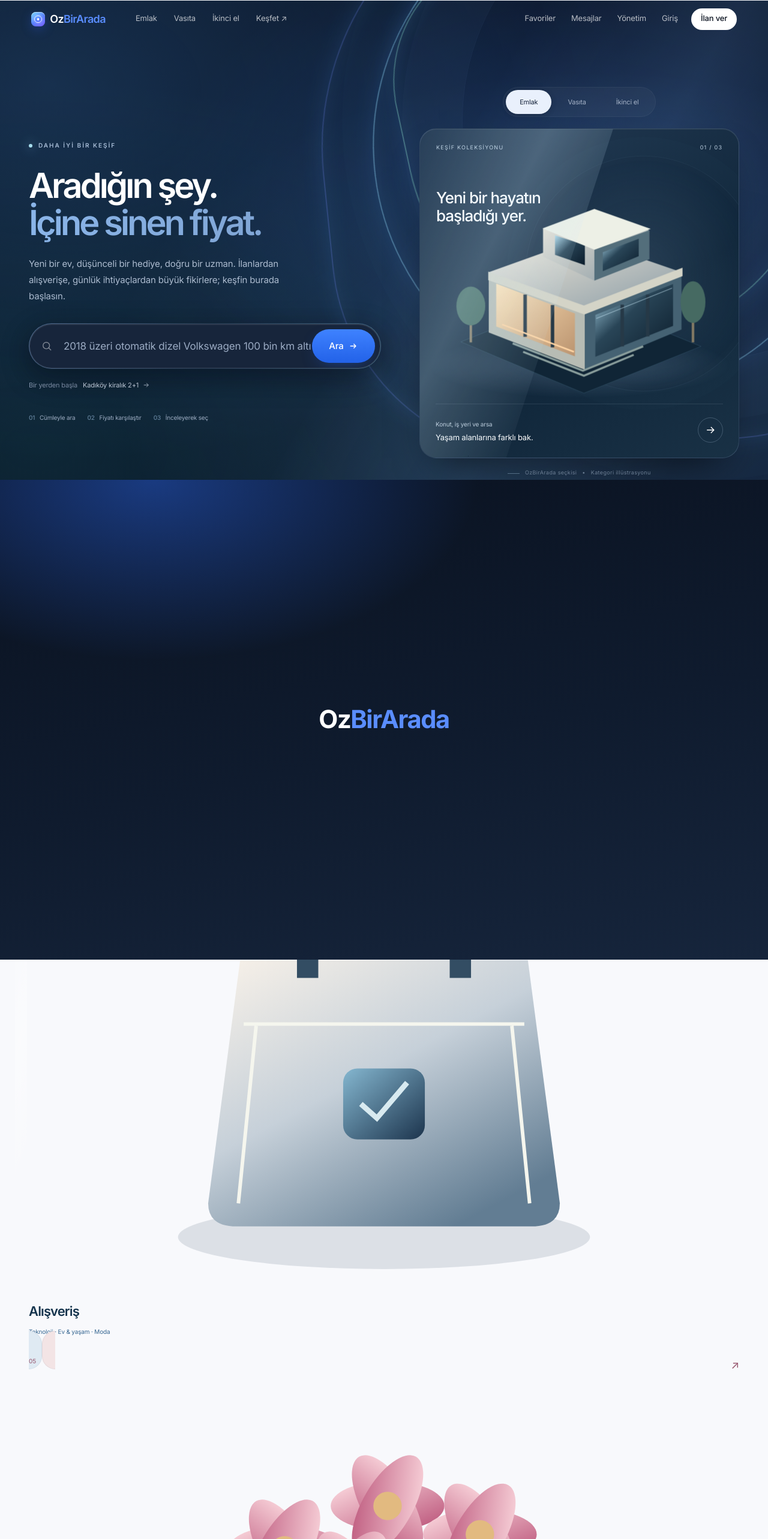
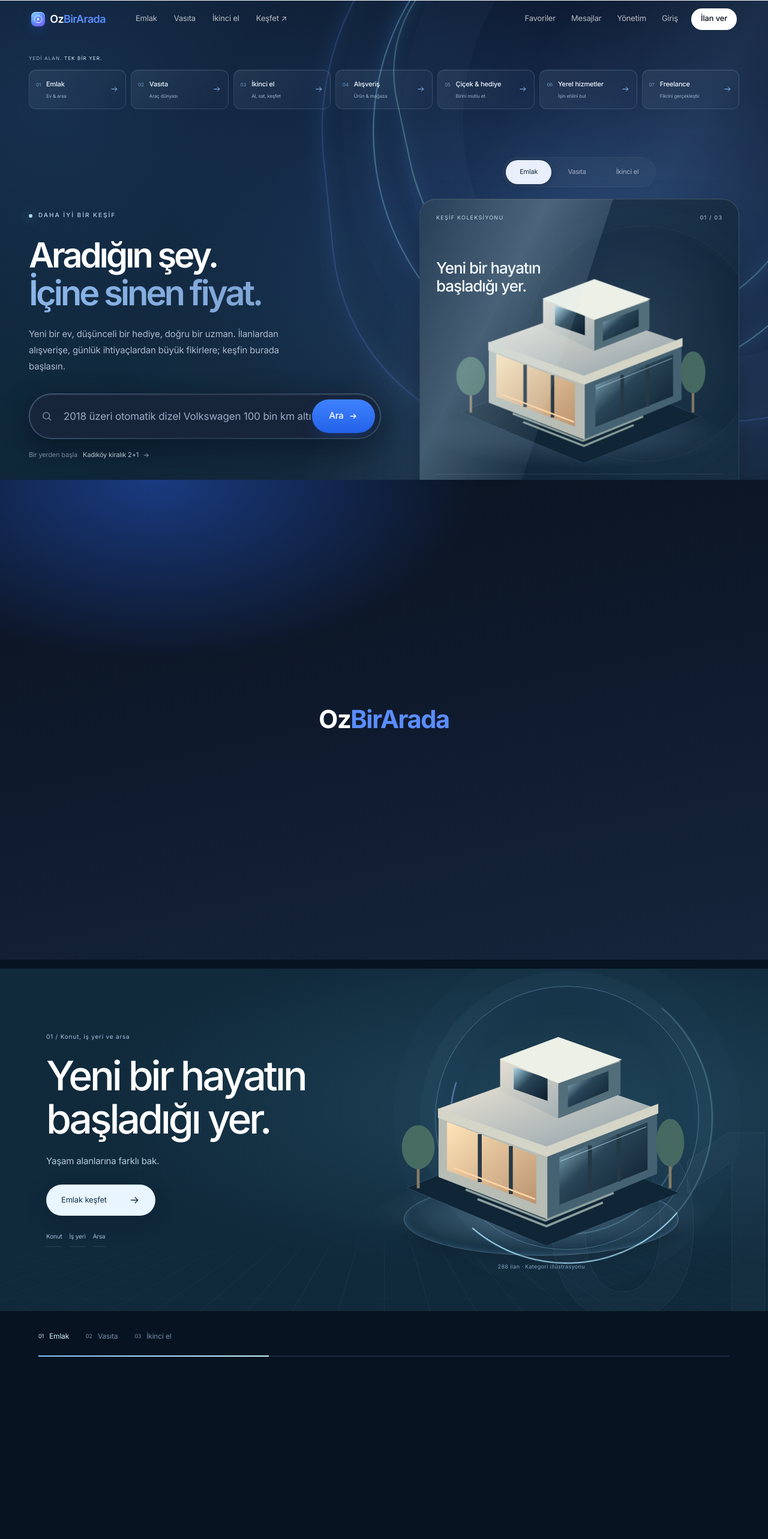
Before and after one commit to dracarysbae/ozilan, a Next.js app in the folder ozilan/: page / in a window 1280 px wide. Shown: the top 2566 px of the page at 60% size. Built offline with nearby package versions, Linux system fonts and the light colour scheme.

Commit message:
Restore category-first home opening and prominent cinematic transitions

```diff
--- a/ozilan/src/app/editorial.css
+++ b/ozilan/src/app/editorial.css
@@ -241,3 +241,76 @@
 html[data-motion=reduced] .editorial-media-window,html[data-motion=reduced] .hotspot-dot::before,html[data-motion=reduced] .resale-filters .market-secondary-filters { animation:none!important; }
 html[data-motion=reduced] .editorial-media-light { animation:none; opacity:0; }
 html[data-motion=reduced] .editorial-media-photo,html[data-motion=reduced] .resale-picture::after { transition:none; }
+
+/* Restore the kinetic category-first experience: never hide it behind photo spreads. */
+.opening-categories { position:relative; z-index:2; max-width:1304px; margin:0 auto; padding:26px 48px 0; }
+.opening-categories>p { color:#9eb7d2; font-size:8px; letter-spacing:.14em; margin-bottom:13px; }
+.opening-categories>p>span { color:#daedff; }
+.opening-categories>div { display:grid; grid-template-columns:repeat(7,minmax(0,1fr)); gap:8px; }
+.opening-categories a { display:flex; align-items:center; gap:9px; position:relative; overflow:hidden; min-width:0; padding:15px 11px; border:1px solid #c0e1ff24; border-radius:12px; background:linear-gradient(135deg,#d9f0ff14,#6e92da05); box-shadow:inset 0 1px #e2f5ff15; color:#edf6ff; transition:background .3s,box-shadow .3s,translate .3s; }
+.opening-categories b { display:block; font-size:11px; font-weight:500; white-space:nowrap; }
+.opening-categories small { display:block; font-size:8px; color:#9aafc9; margin-top:5px; white-space:nowrap; }
+.opening-category-index { color:#6f98c6; font-size:8px; align-self:flex-start; padding-top:3px; }
+.opening-categories a>svg { width:15px; height:15px; margin-left:auto; flex-shrink:0; color:#90caff; }
+.opening-categories a::after { content:""; position:absolute; inset:0; background:linear-gradient(110deg,transparent 25%,#b6ddff70 49%,transparent 70%); transform:translateX(-120%); pointer-events:none; }
+.opening-categories a:hover { translate:0 -4px; background:#6093c929; box-shadow:0 10px 30px #06172f44,inset 0 1px #b2d9ff66; }
+.opening-categories a:hover::after { animation:restoredFoil .85s ease-out; }
+html[data-motion=full] .opening-categories a { animation:openingCategoryEnter .8s cubic-bezier(.16,1,.3,1) backwards; }
+.restored-category-deck { display:grid; grid-template-columns:repeat(4,minmax(0,1fr)); gap:18px; margin:0 0 52px; perspective:1100px; }
+.restored-category-deck .gateway-card { transform-origin:50% 70%; border-color:#55789f28; box-shadow:inset 0 1px #fff9,0 12px 30px -26px #234d7980; }
+.restored-category-deck .gateway-card h3 { font-size:23px; }
+.restored-category-deck .gateway-card .market-illustration { animation:categoryObjectFloat 7s ease-in-out infinite; }
+.restored-category-deck .gateway-card:nth-child(2n) .market-illustration { animation-delay:-2.5s; }
+.restored-category-deck .gateway-card:nth-child(3n) .market-illustration { animation-delay:-4s; }
+.resale-cover-categories { grid-column:1/-1; display:grid; grid-template-columns:repeat(4,minmax(0,1fr)); gap:12px; padding-top:10px; }
+.resale-cover-categories>button { display:flex; justify-content:space-between; gap:15px; align-items:center; padding:17px 19px; border:1px solid #c2e1fa44; border-radius:12px; color:#e3f2ff; background:linear-gradient(125deg,#86b2d825,#183b5a33); box-shadow:inset 0 1px #bfe7ff20; font-size:12px; }
+.resale-cover-categories>button[aria-pressed=true] { background:#dbedfa; color:#193b57; }
+.resale-cover-categories>button>svg { width:18px; flex-shrink:0; }
+.resale-intro-art { transform:perspective(1100px) translateY(calc(var(--scroll-drift,0px)*.25)) rotateY(calc(var(--scroll-rotation,0deg)*-.35)); }
+.resale-intro-art::after { content:""; position:absolute; inset:7%; border:2px solid transparent; border-top-color:#bde9ff; border-left-color:#a2d5ed4d; border-radius:48%; animation:orbitTracer 11s linear infinite; pointer-events:none; }
+html[data-motion=full] .resale-intro-art>svg { animation:marketLevitate 7s ease-in-out infinite; }
+.resale-intro-art .resale-tag { animation:restoredTagFloat 6s ease-in-out infinite; }
+.resale-intro-art>span:first-child { color:#9fcde244; }
+.market-hero-art { transform:perspective(1100px) translateY(calc(var(--scroll-drift,0px)*.2)) rotateY(calc(var(--scroll-rotation,0deg)*-.3)); }
+.market-hero-art .market-illustration { animation:marketLevitate 7s ease-in-out infinite; }
+.resale-grid,.market-catalog { perspective:1100px; }
+.resale-grid>.sculpted-card,.market-catalog>.sculpted-card { position:relative; overflow:hidden; transform-origin:50% 70%; }
+.market-catalog>.market-item.sculpted-card { animation:none; }
+.resale-feed,.market-hub,.gateway-editorial { overflow-x:clip; }
+.resale-card.sculpted-card>.resale-picture { clip-path:inset(0 calc((1 - var(--card-open,1))*100%) 0 0); }
+.resale-card.sculpted-card:nth-child(even)>.resale-picture { clip-path:inset(0 0 0 calc((1 - var(--card-open,1))*100%)); }
+.resale-card.sculpted-card>.resale-picture>a>svg { transform:scale(calc(1.2 - var(--card-open,1)*.2)); }
+.resale-card.sculpted-card:hover>.resale-picture>a>svg { transform:scale(1.06); }
+.sculpted-card:focus-within { transform:none!important; --card-open:1!important; }
+.sculpted-card::after { z-index:3; }
+.restored-category-deck>.sculpted-card::after { transition:none; transform:translateX(calc(-110% + var(--card-open,1)*220%)); }
+.gateway-feature.cinema-ready { transform:perspective(1200px) translate3d(-44px,65px,-60px) rotateY(-12deg) scale(.94); }
+.gateway-feature-gift.cinema-ready { transform:perspective(1200px) translate3d(44px,65px,-60px) rotateY(12deg) scale(.94); }
+.gateway-feature.cinema-visible { transform:none; }
+.gateway-workbench.cinema-ready { transform:perspective(1200px) translate3d(0,70px,-80px) rotateX(10deg) scale(.95); }
+.gateway-workbench.cinema-visible { transform:none; }
+.editorial-media[data-in-view=true][data-motion=full] .editorial-media-photo { animation:editorialBreathing 9s ease-in-out infinite; }
+.editorial-media-light { animation-duration:7s; }
+.restored-category-deck[data-playing=false] .market-illustration,.resale-intro-art[data-playing=false]>svg,.resale-intro-art[data-playing=false]::after,.resale-intro-art[data-playing=false] .resale-tag,.market-hero-art[data-playing=false] .market-illustration,.market-hero-art[data-playing=false] .market-orbit::after { animation-play-state:paused; }
+@keyframes openingCategoryEnter { from { opacity:0; transform:perspective(800px) translate3d(-30px,32px,-70px) rotateY(-25deg) scale(.86); } to { opacity:1; transform:perspective(800px) translate3d(0,0,0) rotateY(0) scale(1); } }
+@keyframes categoryObjectFloat { 0%,100% { transform:translateY(3px) rotate(-3deg); } 50% { transform:translateY(-10px) rotate(3deg); } }
+@keyframes restoredTagFloat { 0%,100% { transform:translateY(0) rotate(6deg); } 50% { transform:translateY(-10px) rotate(1deg); } }
+@keyframes restoredFoil { from { transform:translateX(-120%); } to { transform:translateX(120%); } }
+@keyframes editorialBreathing { 0%,100% { scale:1; } 50% { scale:1.045; } }
+@media(max-width:1100px) { .opening-categories { padding-inline:30px; }.opening-categories a { gap:6px; padding:13px 9px; }.opening-category-index,.opening-categories a>svg { display:none; }.opening-categories b { font-size:10px; }.opening-categories small { font-size:7px; }.restored-category-deck { gap:12px; }.restored-category-deck .gateway-card { padding:17px; }.restored-category-deck .gateway-card h3 { font-size:19px; } }
+@media(max-width:767px) {
+  .opening-categories { padding:22px 22px 0; }
+  .opening-categories>p { font-size:7px; margin-bottom:11px; }
+  .opening-categories>div { grid-template-columns:repeat(4,minmax(0,1fr)); gap:7px; }
+  .opening-categories a { min-height:49px; padding:10px 7px; justify-content:center; border-radius:9px; text-align:center; }
+  .opening-categories b { font-size:9px; }.opening-categories small { display:none; }
+  .opening-categories a:last-child { grid-column:span 2; }
+  .opening-categories+.discovery-aurora~.discovery-inner { padding-top:30px; }
+  .restored-category-deck { grid-template-columns:repeat(2,minmax(0,1fr)); gap:14px; margin-bottom:38px; }
+  .restored-category-deck .gateway-card { padding:15px; }.restored-category-deck .gateway-card h3 { font-size:19px; }.restored-category-deck .gateway-card p { font-size:9px; }
+  .resale-cover-categories { grid-template-columns:repeat(2,minmax(0,1fr)); gap:10px; }
+  .resale-cover-categories>button { padding:14px; font-size:11px; }
+  .resale-intro-art { max-width:330px; max-height:280px; }
+}
+html[data-motion=reduced] .opening-categories a,html[data-motion=reduced] .restored-category-deck .market-illustration,html[data-motion=reduced] .resale-intro-art::after,html[data-motion=reduced] .resale-intro-art .resale-tag,html[data-motion=reduced] .market-hero-art .market-illustration,html[data-motion=reduced] .editorial-media-photo { animation:none!important; }
+html[data-motion=reduced] .resale-intro-art,html[data-motion=reduced] .market-hero-art,html[data-motion=reduced] .gateway-feature.cinema-ready,html[data-motion=reduced] .gateway-workbench.cinema-ready { transform:none; }
--- a/ozilan/src/app/page.tsx
+++ b/ozilan/src/app/page.tsx
@@ -1,9 +1,8 @@
 "use client";
 import Link from "next/link";
-import { useRouter } from "next/navigation";
 import { useId, useMemo, useState } from "react";
 import { ScrollExperience, ScrollJourney } from "@/components/ScrollExperience";
-import { MarketplaceGateway } from "@/components/MarketplaceArt";
+import { MarketplaceGateway, OpeningCategories } from "@/components/MarketplaceArt";
 import { Omnibox } from "@/components/Omnibox";
 import { ListingCard } from "@/components/ListingCard";
 import { Tilt } from "@/components/Motion";
@@ -73,7 +72,6 @@ function Arrow() { return <svg viewBox="0 0 24 24" width="20" height="20" fill="
 export default function Home() {
   const { pool, ready, state } = useStore();
   const [world, setWorld] = useState(0);
-  const router = useRouter();
   const chosen = WORLDS[world];
   const active = useMemo(() => pool.filter(l => l.status === "active"), [pool]);
   const counts = useMemo(() => CATEGORIES.map(c => active.filter(l => l.cat === c.slug).length), [active]);
@@ -81,6 +79,7 @@ export default function Home() {
   const recent = useMemo(() => ready ? state.recent.map(id => pool.find(l => l.id === id)).filter(l => l !== undefined).slice(0,4) : [], [ready,state.recent,pool]);
   return <div className="editorial-home"><ScrollExperience />
     <section className="discovery-hero">
+      <OpeningCategories/>
       <div className="discovery-aurora" aria-hidden="true" />
       <div className="discovery-orbit" aria-hidden="true" />
       <div className="hero-caustics" aria-hidden="true"><i /><i /><i /><span /></div>
@@ -95,7 +94,7 @@ export default function Home() {
         </div>
         <div className="discovery-showcase">
           <div className="world-switch" role="group" aria-label="Vitrin kategorisi">
-            {WORLDS.map((w,i) => <button key={w.slug} type="button" aria-pressed={world===i} onClick={() => i === 1 ? router.push("/vasita/") : setWorld(i)}>{w.name}</button>)}
+            {WORLDS.map((w,i) => <button key={w.slug} type="button" aria-pressed={world===i} onClick={() => setWorld(i)}>{w.name}</button>)}
           </div>
           <Tilt max={3} className="world-tilt">
             <div className={`world-stage world-${chosen.tone}`}>
@@ -111,8 +110,6 @@ export default function Home() {
       <div className="discovery-bottom"><span><b>{num(active.length)}</b> keşfedilecek örnek ilan</span><span><b>{CITIES.length}</b> şehir</span><span>Fiyat bilgisi, bağlamıyla birlikte.</span><a href="#kesfet">Keşfetmeye başla <span aria-hidden="true">↓</span></a></div>
     </section>
 
-    <MarketplaceGateway />
-
     <div className="discovery-ribbon" aria-hidden="true"><span>Bir ev. <i>Bir yol.</i> Yeni bir hikâye. <i>Yeni bir sen.</i></span></div>
     <section id="kesfet" className="discovery-section journey-heading-section">
       <div className="editorial-heading"><div><p className="editorial-kicker">SENİN DÜNYAN</p><h2>Ne arıyorsan,<br className="sm:hidden" /> buradan başla.</h2></div><Link href="/arama/">Tüm ilanlar <Arrow /></Link></div>
@@ -123,6 +120,8 @@ export default function Home() {
       <div className="journey-object"><div className="journey-plinth"/><Scene type={i}/><span className="journey-object-note">{num(counts[i])} ilan · Kategori illüstrasyonu</span></div>
     </article>)}</ScrollJourney>
 
+    <MarketplaceGateway />
+
     <section className="decision-section"><div className="decision-inner"><div className="decision-copy"><p className="editorial-kicker">FİYATTAN FAZLASINI GÖR</p><h2>İyi bir karar,<br /><span>iyi bir karşılaştırmayla başlar.</span></h2><p>Bir rakam tek başına her şeyi anlatmaz. Benzer ilanlarla karşılaştır, satıcı bilgilerini incele ve kararını daha bilinçli ver.</p><Link href="/arama/?s=value" className="btn-primary">Piyasayı keşfet <Arrow /></Link></div><div className="decision-panel"><div className="decision-panel-top"><span>Fiyatın piyasadaki yeri</span><span>Örnek analiz</span></div><div className="decision-price"><span>İlan fiyatı</span><strong>3.150.000 <small>TL</small></strong><p><span>↘ %14</span> benzer ilanların ortancasından düşük</p></div><div className="market-visual" aria-label="Örnek fiyat dağılımı"><div className="market-bars" aria-hidden="true">{[12,18,27,39,54,71,85,97,100,94,84,69,52,37,26,16,10,6].map((h,i)=><span key={i} style={{height:`${h}%`}} />)}</div><div className="market-marker"><span>Bu ilan</span></div><div className="market-baseline" /></div><div className="market-axis"><span>Düşük fiyat</span><span>Ortanca <b>3.680.000 TL</b></span><span>Yüksek fiyat</span></div><div className="decision-footnote"><span>34 benzer ilanla karşılaştırıldı</span><p>Örnek hesaplama. Piyasa konumu, ilan kalitesinin veya güvenliğinin garantisi değildir.</p></div></div></div></section>
 
     <section className="discovery-section"><div className="editorial-heading"><div><p className="editorial-kicker">YENİ GELENLER</p><h2>İlk sen keşfet.</h2></div><Link href="/arama/">Hepsine göz at <Arrow /></Link></div><div className="editorial-listings">{active.slice(0,4).map(l=><ListingCard key={l.id} l={l} pool={pool} />)}</div></section>
```
